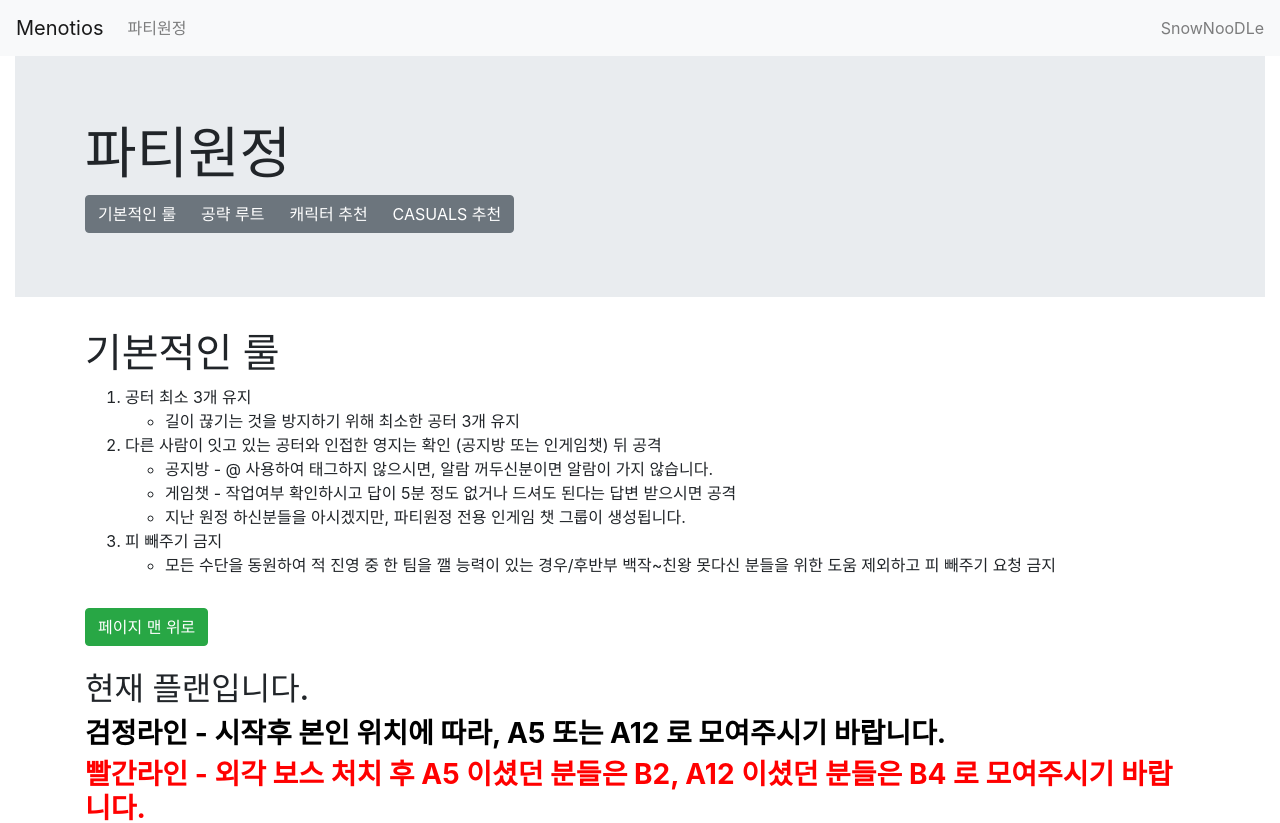
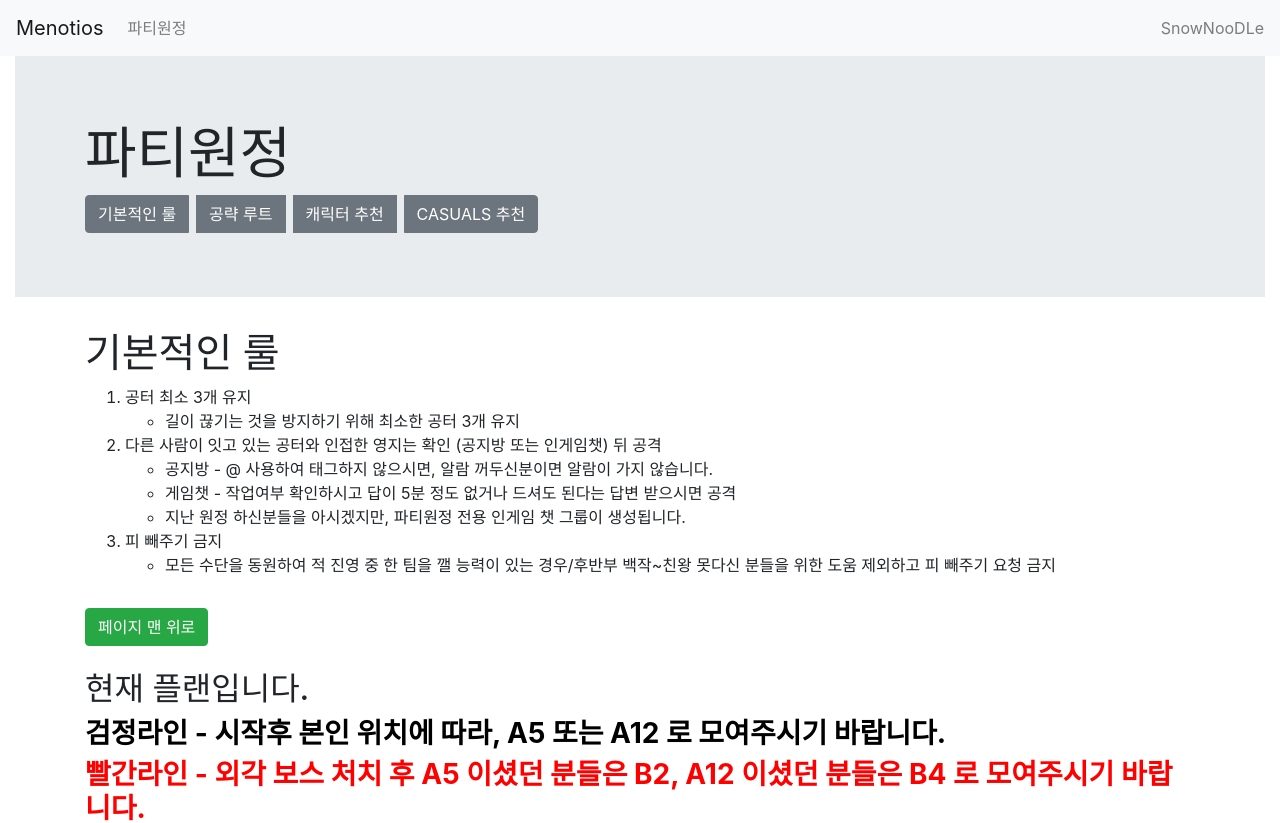
Before and after one commit to SnowNooDLe/afk_arena_menotios, a React (Create React App) app: page /#/abyssal in a window 1280 px wide. Shown: the top 823 px of the page. Built offline with nearby package versions, Linux system fonts and the light colour scheme.

Commit message:
some spaces

```diff
--- a/src/views/Abyssal.js
+++ b/src/views/Abyssal.js
@@ -36,21 +36,21 @@ const Abyssal = () => {
           <div className="btn-group flex-wrap">
             <button
               type="button"
-              class="btn btn-secondary"
+              class="btn btn-secondary mr-2"
               onClick={scrollToRule}
             >
               기본적인 룰
             </button>
             <button
               type="button"
-              class="btn btn-secondary"
+              class="btn btn-secondary mr-2"
               onClick={scrollToRoute}
             >
               공략 루트
             </button>
             <button
               type="button"
-              class="btn btn-secondary"
+              class="btn btn-secondary mr-2"
               onClick={scrollToChar}
             >
               캐릭터 추천
```
Also changed, not shown: src/assets/style/Abyssal.css (line endings or trailing spaces).
